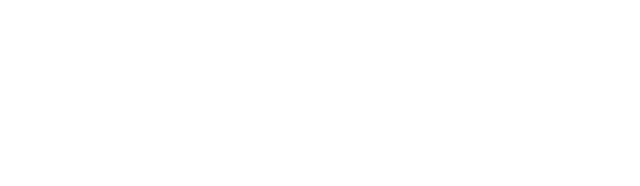
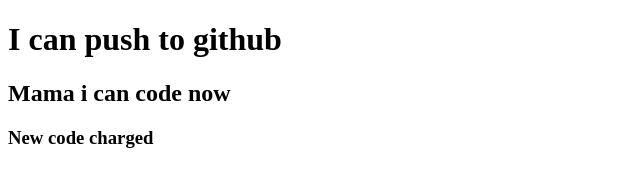
Before and after one commit to jalalTanvir/second-repo, a plain HTML site: page index.html in a window 1280 px wide. Shown: the whole page, without its empty margins (0-640 px from the left). Drawn offline with Linux system fonts and the light colour scheme.

Commit message:
added header

```diff
--- a/index.html
+++ b/index.html
@@ -7,6 +7,8 @@
     <title>My second github repo</title>
 </head>
 <body>
-
+ <h1>I can push to github</h1>
+ <h2>Mama i can code now</h2>
+ <h3>New code charged</h3>
 </body>
 </html>
```
